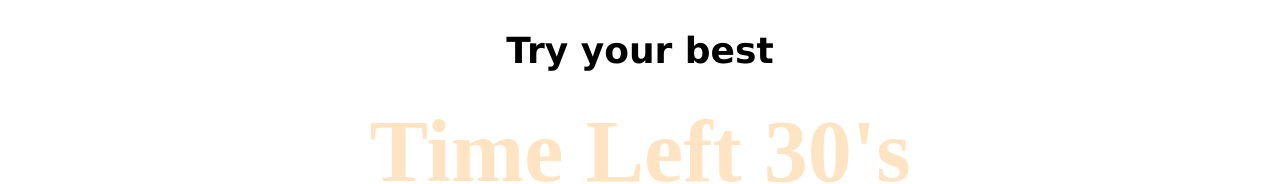
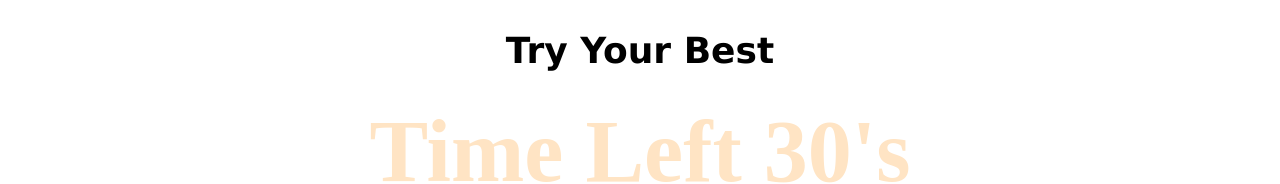
Before and after one commit to ArmandoVargasArciga/CMPS-3390-Project3, a Vue app: page /print in a window 1280 px wide. Shown: the top 184 px of the page. Built offline with nearby package versions, Linux system fonts and the light colour scheme; no server answers.

Commit message:
added a lot of stuff :))))

```diff
--- a/src/views/print.vue
+++ b/src/views/print.vue
@@ -3,7 +3,7 @@
 
 <div class="topContainer">
 
-   <h2> Try your best </h2>
+   <h2> Try Your Best </h2>
 
 </div>
 
@@ -186,9 +186,10 @@ export default {
   border: 2px solid black;
   padding: 8px;
   resize: none;
-  color: black;
+  color: transparent;
   outline: none;
   font-family: Verdana;
+  caret-color: rgb(15, 104, 131);
 }
 
 .topContainer{
@@ -235,21 +236,21 @@ export default {
 
 .incorrect{
    color: red;
-   font-weight: bold;
+   font-family: Verdana;
+   font-size: 20px;
 }
 
 .textLeftOver{
    color: grey;
+}
 
+.correct {
+   color: black;
 }
 
 
 /*
-
-.correct {
-   color: black;
-   font-weight: bold;
-}
+add
 
 .formatWordCounter{
    font-size: 88px;
```
